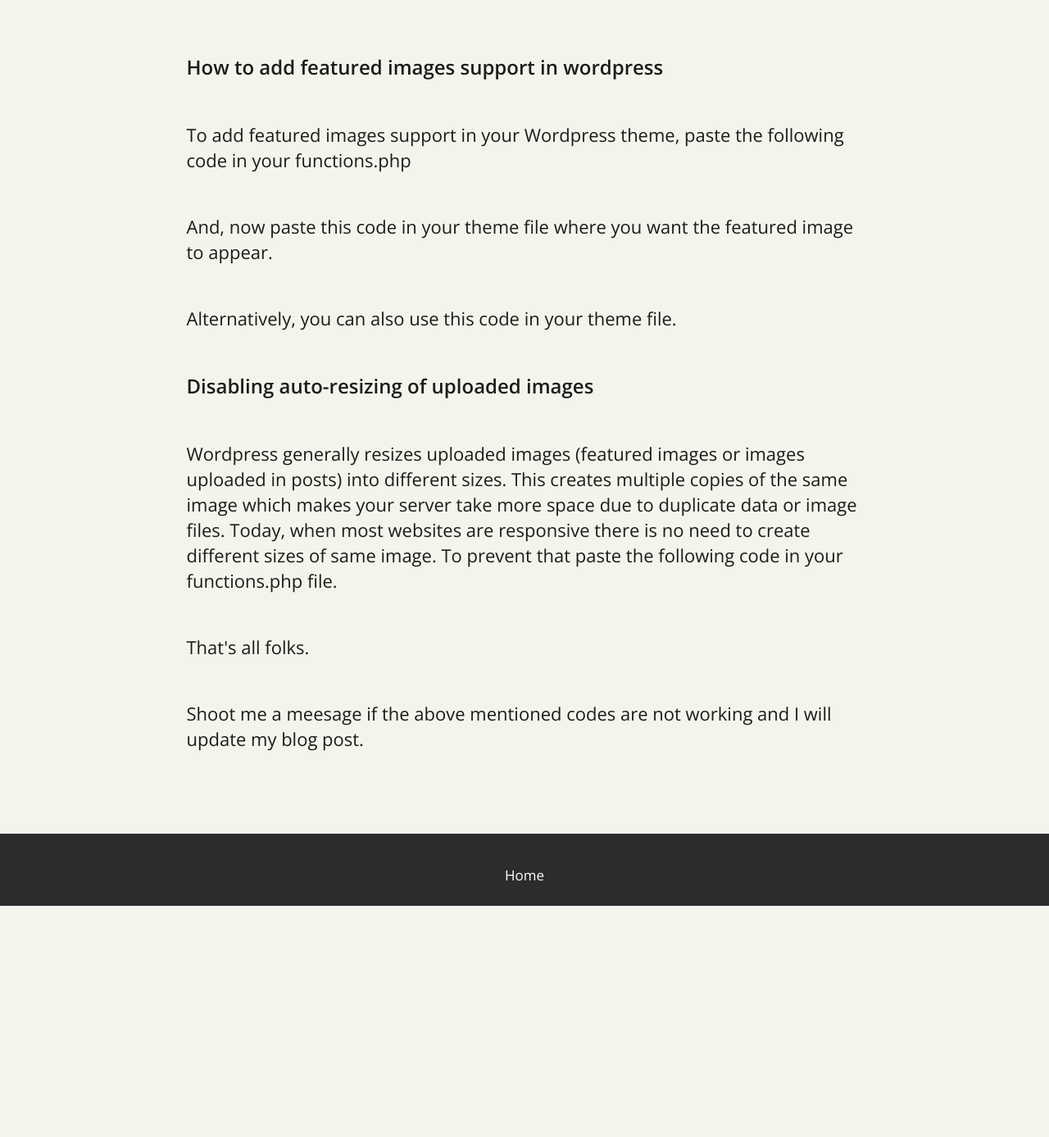
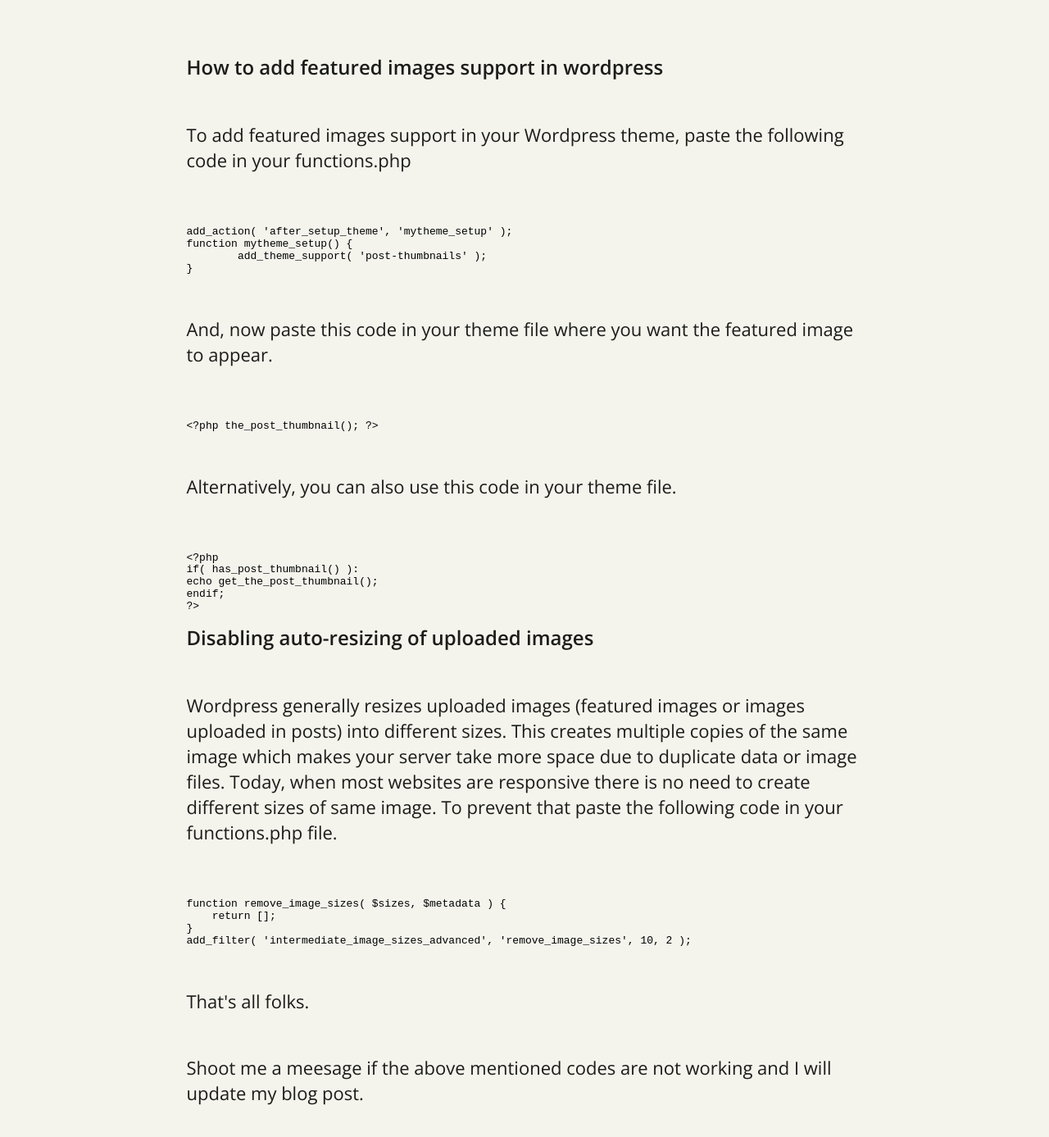
Before and after one commit to sndn/sndn.github.io, a Jekyll site: the page built from _posts/2022-11-21-wordpress-add-featured-images-support.md, in a window 1280 px wide and 1400 px high, scrolled down 209 px. Shown: the top 1387 px of the window at 82% size. Built offline with Jekyll 4.4.1, drawn with Linux system fonts in a browser that asks for light colours; before the commit the page ends 1314 px from its top, so only the background shows below that.

Commit message:
Add files via upload

```diff
--- a/_posts/2022-11-21-wordpress-add-featured-images-support.md
+++ b/_posts/2022-11-21-wordpress-add-featured-images-support.md
@@ -7,17 +7,39 @@
 
 <p>To add featured images support in your Wordpress theme, paste the following code in your functions.php</p>
 
+<xmp>
+add_action( 'after_setup_theme', 'mytheme_setup' );
+function mytheme_setup() {
+	add_theme_support( 'post-thumbnails' );
+}
+</xmp>
+
 <p>And, now paste this code in your theme file where you want the featured image to appear.</p>
+
+<xmp>
+<?php the_post_thumbnail(); ?>
+</xmp>
 
 <p>Alternatively, you can also use this code in your theme file.</p>
 
-
+<xmp>
+<?php
+if( has_post_thumbnail() ):
+echo get_the_post_thumbnail();
+endif;
+?>
+</xmp>
 
 <h2>Disabling auto-resizing of uploaded images</h2>
 
 <p>Wordpress generally resizes uploaded images (featured images or images uploaded in posts) into different sizes. This creates multiple copies of the same image which makes your server take more space due to duplicate data or image files. Today, when most websites are responsive there is no need to create different sizes of same image. To prevent that paste the following code in your functions.php file.</p>
 
-
+<xmp>
+function remove_image_sizes( $sizes, $metadata ) {
+    return [];
+}
+add_filter( 'intermediate_image_sizes_advanced', 'remove_image_sizes', 10, 2 );
+</xmp>
 
 <p>That's all folks.</p>
 
```
